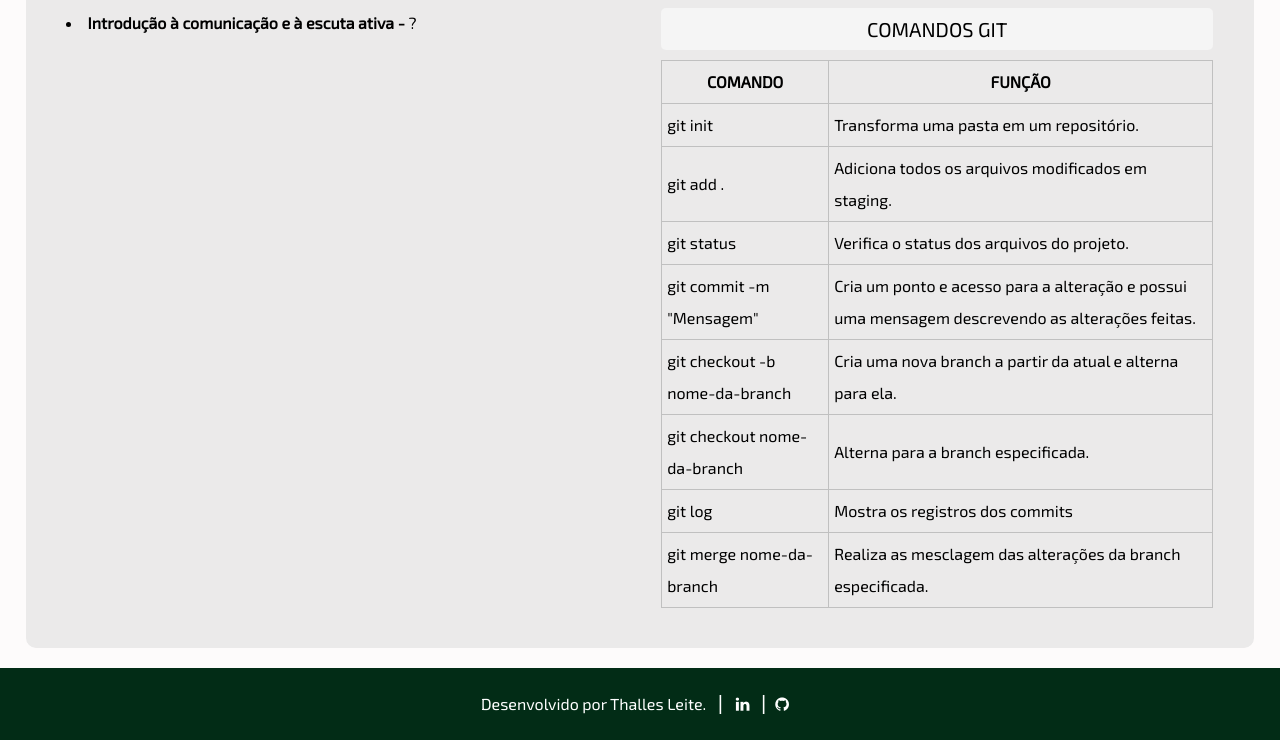
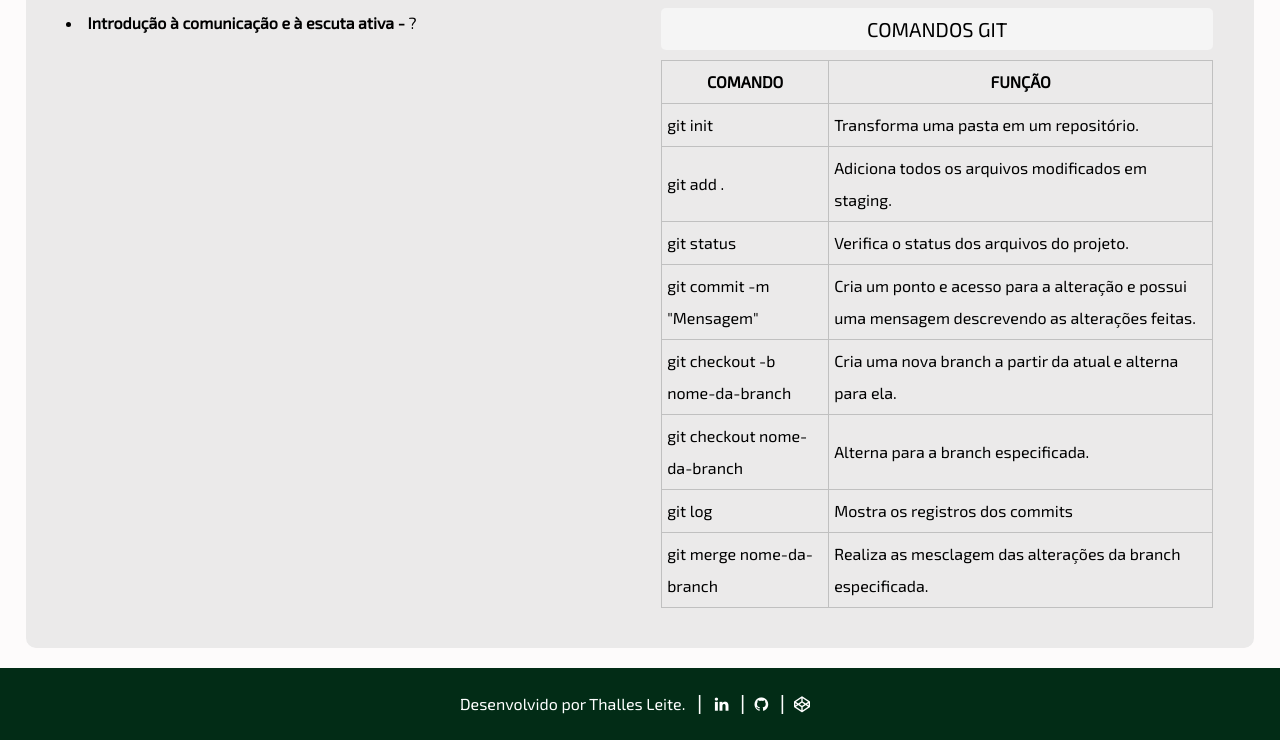
Before and after one commit to thalles-leite/thalles-leite.github.io, a website: page projeto01/index.html in a window 1280 px wide. Shown: the part 1704-2444 px from the top of the page. Drawn offline with Linux system fonts and the light colour scheme.

Commit message:
Adição do link do perfil do codepen

```diff
--- a/projeto01/index.html
+++ b/projeto01/index.html
@@ -225,6 +225,8 @@
           class="fa fa-linkedin fa"></i></a>
       <a href="https://github.com/thalles-leite" target="_blank" rel="noopener noreferrer"> ▏<i
           class="fa fa-github fa"></i></a>
+      <a href="https://codepen.io/thalles-leite" target="_blank" rel="noopener noreferrer"> ▏<i
+          class="fa fa-codepen fa"></i></a>
 
     </footer>
 
```
